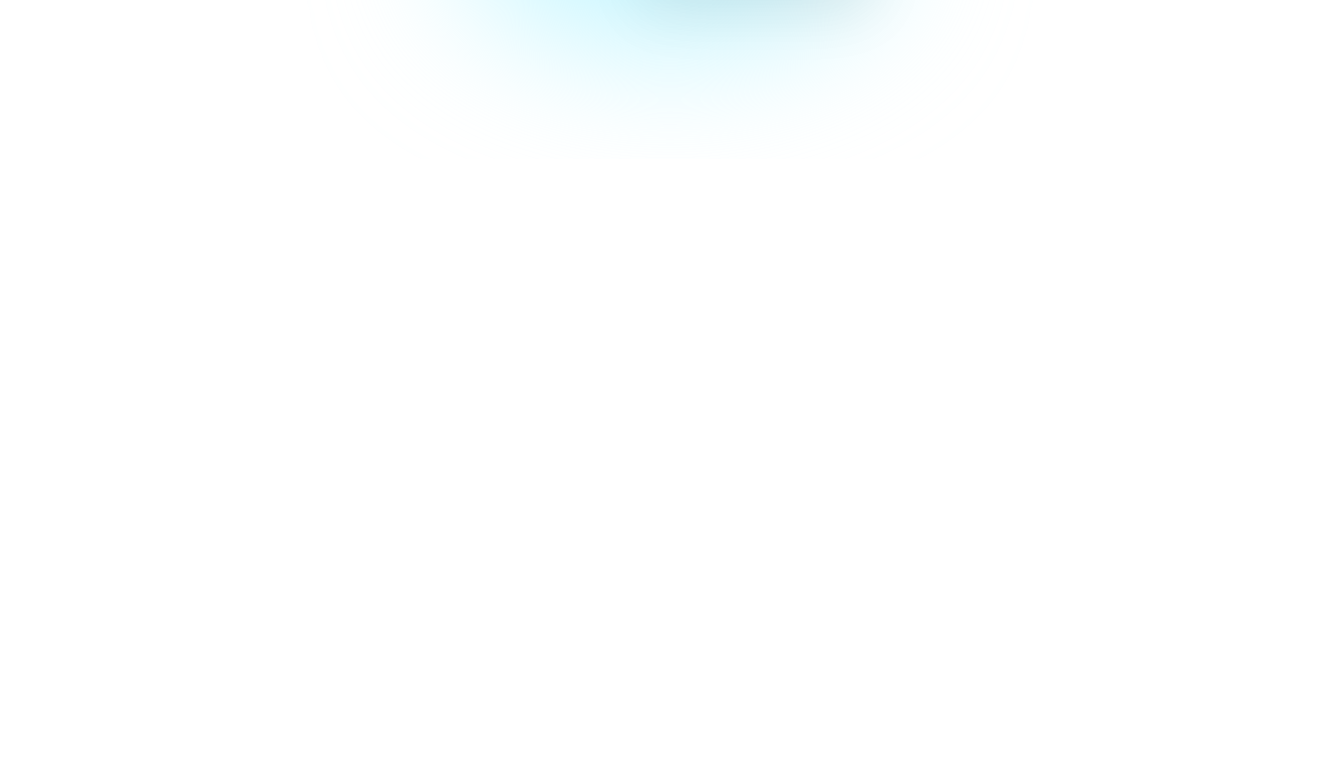
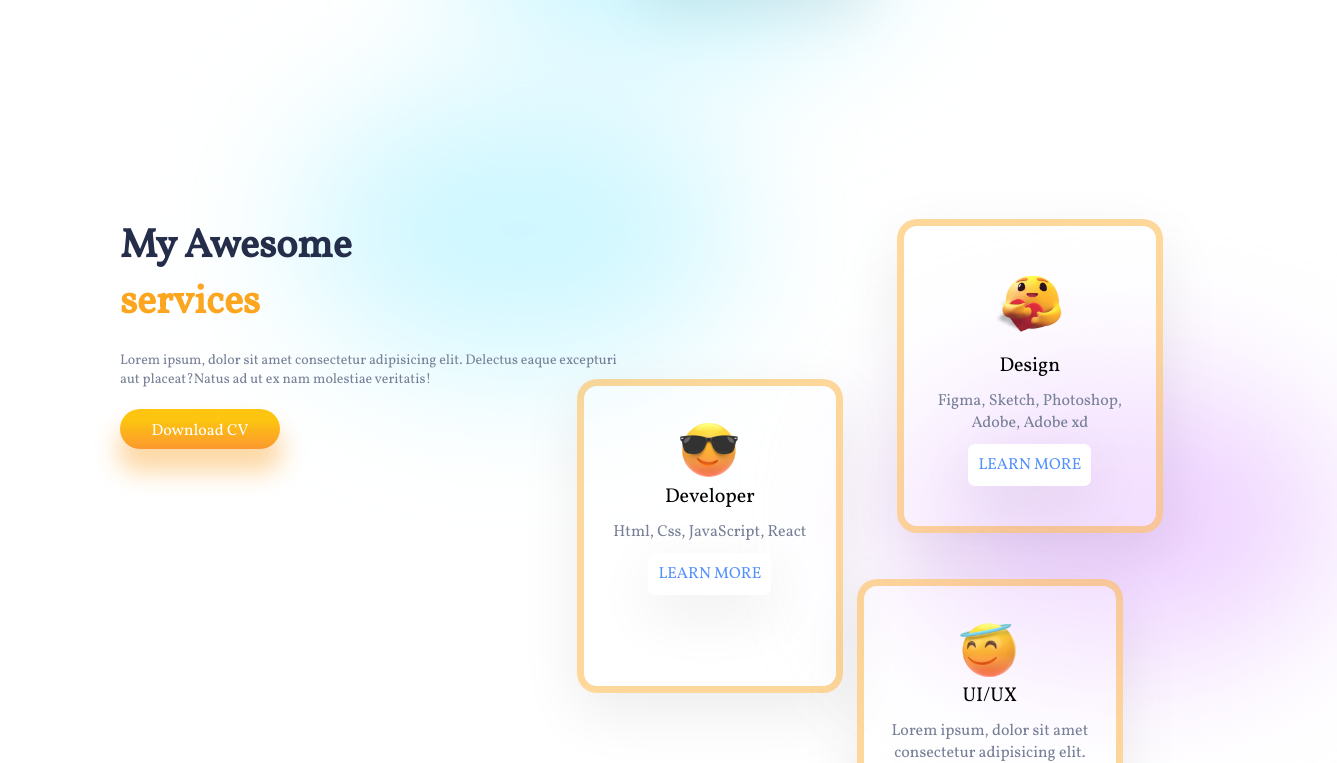
Before and after one commit to aashus3110/portfolio, a React (Create React App) app: page / in a window 1280 px wide. Shown: the part 657-1420 px from the top of the page, 1337 px wide, since content can reach past the window. Before the commit the page ends 816 px from the top, so only its background shows below. Built offline with nearby package versions, Linux system fonts and the light colour scheme.

Commit message:
Initial Commit

```diff
--- a/src/App.js
+++ b/src/App.js
@@ -2,12 +2,14 @@ import React from 'react'
 import './App.css'
 import Intro from './components/Intro/Intro'
 import { Navbar } from './components/Navbar/Navbar'
+import Services from './components/Services/Services'
 
 const App = props => {
   return (
     <div>
       <Navbar />
       <Intro />
+      <Services />
     </div>
   )
 }
--- /dev/null
+++ b/src/components/Card/Card.css
@@ -0,0 +1,44 @@
+.card {
+  width: 10rem;
+  height: 13rem;
+  position: absolute;
+  display: flex;
+  flex-direction: column;
+  gap: 0.5rem;
+  align-items: center;
+  text-align: center;
+  background: rgba(255, 255, 255, 0.26);
+  border: 7px solid var(--orangeCard);
+  box-shadow: var(--boxShadow);
+  border-radius: 20px;
+  padding: 0px 26px 2rem 26px;
+}
+.card span:nth-of-type(2) {
+  color: var(--gray);
+  font-size: 16px;
+}
+.card > img {
+  transform: scale(0.6);
+  margin-bottom: -2rem;
+}
+.c-button {
+    background: #FFFFFF;
+    box-shadow: 0px 19px 60px rgba(0, 0, 0, 0.08);
+    border-radius: 7px;
+    border: none;
+    padding: 10px;
+    font-size: 16px;
+    color: #5290FD;
+}
+
+.c-button:hover{
+    transform: scale(1.1);
+    cursor: pointer;
+}
+/* cards */
+
+@media screen and (max-width: 480px){
+  .card{
+    width: auto;
+  }
+}
--- /dev/null
+++ b/src/components/Card/Card.jsx
@@ -0,0 +1,15 @@
+import React from "react";
+import "./Card.css";
+
+const Card = ({emoji, heading, detail, color}) => {
+  return (
+    <div className="card" style={{borderColor: {color}}}>
+      <img src={emoji} alt="" />
+      <span>{heading}</span>
+      <span>{detail}</span>
+      <button className="c-button">LEARN MORE</button>
+    </div>
+  );
+};
+
+export default Card;
--- /dev/null
+++ b/src/components/Services/Services.css
@@ -0,0 +1,57 @@
+.services {
+    padding: 0 3rem 0 3rem;
+    display: flex;
+    height: 90vh;
+    margin-bottom: 8rem;
+    margin-top: 3rem;
+}
+
+.awesome {
+    display: flex;
+    flex-direction: column;
+    position: relative;
+}
+
+.awesome> :nth-child(1) {
+    color: var(--black);
+    font-size: 2rem;
+    font-weight: bold;
+}
+
+.awesome> :nth-child(2) {
+    color: var(--orange);
+    font-size: 2rem;
+    font-weight: bold;
+}
+
+.awesome> :nth-child(3) {
+    color: var(--gray);
+    font-size: 14px;
+    margin-top: 1rem;
+}
+
+.s-button {
+    width: 8rem;
+    height: 2rem;
+    margin-top: 1rem;
+}
+
+/* right sided */
+.cards {
+    position: relative;
+}
+
+.cards>* {
+    position: absolute;
+}
+
+/* blur */
+.s-blur2 {
+    left: 14rem;
+    top: 8rem;
+}
+
+.s-blur1 {
+    top: 13rem;
+    left: -18rem;
+}
--- /dev/null
+++ b/src/components/Services/Services.jsx
@@ -0,0 +1,53 @@
+import React from 'react'
+import "./Services.css";
+import Card from '../Card/Card';
+import HeartEmoji from "../../img/heartemoji.png";
+import Glasses from "../../img/glasses.png";
+import Humble from "../../img/humble.png";
+import Resume from "./resume.pdf"
+
+
+const Services = () => {
+  return (
+    <div className="services">
+      {/*left side*/}
+      <div className="awesome">
+        <span>My Awesome</span>
+        <span>services</span>
+        <span>Lorem ipsum, dolor sit amet consectetur adipisicing elit. Delectus eaque excepturi <br /> aut placeat?Natus ad ut ex nam molestiae veritatis!</span>
+        <a href={Resume} download><button className='button s-button'>Download CV</button></a>
+        <div className="blur s-blurl" style={{ background: "#ABF1FF94" }}></div>
+      </div>
+
+      {/*right side*/}
+      <div className="cards">
+        {/*1ST*/}
+        <div style={{ left: '14rem' }}>
+          <Card
+            emoji={HeartEmoji}
+            heading={'Design'}
+            detail={"Figma, Sketch, Photoshop, Adobe, Adobe xd "} />
+        </div>
+        {/*2ed*/}
+        <div style={{ top: "8rem", left: "-2rem" }}>
+          <Card
+            emoji={Glasses}
+            heading={"Developer"}
+            detail={"Html, Css, JavaScript, React"} />
+        </div>
+        {/*3ed*/}
+        <div style={{ top: "18rem", left: "12rem" }}>
+          <Card
+            emoji={Humble}
+            heading={"UI/UX"}
+            detail={"Lorem ipsum, dolor sit amet consectetur adipisicing elit. Delectus eaque excepturi aut placeat"}
+          />
+        </div>
+        <div className="blur s-blur2" style={{ background: "var(--purple)" }}></div>
+      </div>
+
+    </div>
+  )
+}
+
+export default Services
```
Also changed, not shown: 1 other file (tests, documents, lock files or other folders).
